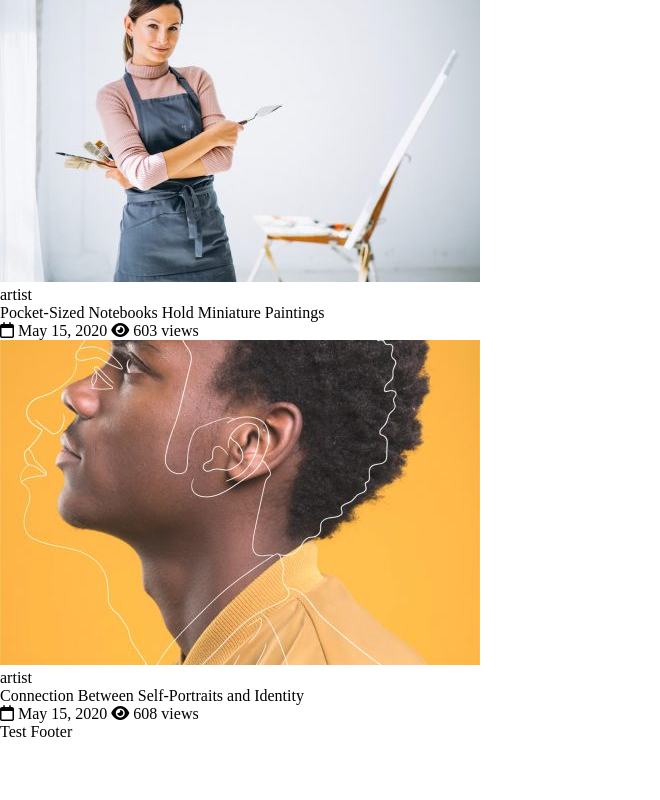
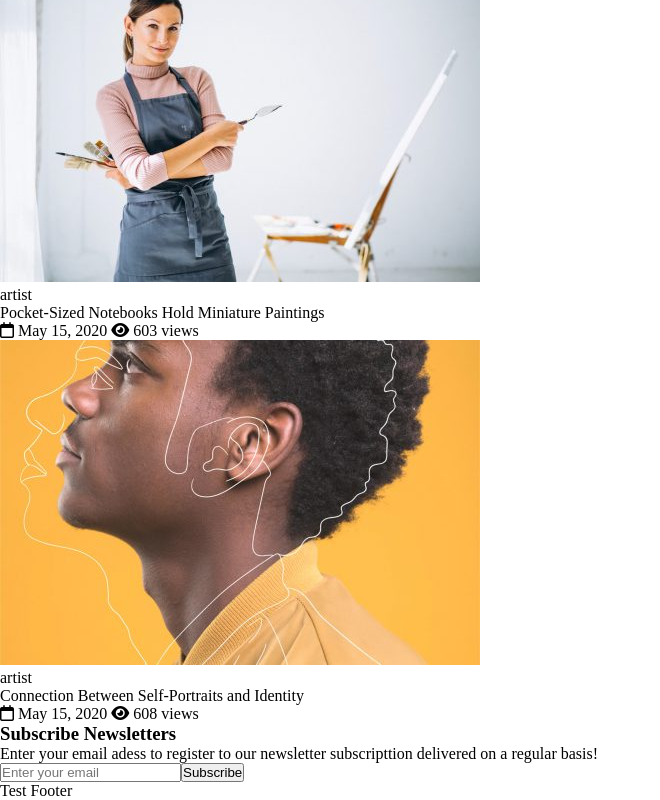
Before and after one commit to MarioBroi/proj-html-vuejs, a Vue app: page / in a window 1280 px wide. Shown: the part 4930-5730 px from the top of the page, without its empty margins (0-660 px from the left). Before the commit the page ends 5671 px from the top, so only its background shows below. Built offline with nearby package versions, Linux system fonts and the light colour scheme.

Commit message:
add newsletter section in AppMain, update readme

```diff
--- a/src/components/AppMain.vue
+++ b/src/components/AppMain.vue
@@ -358,7 +358,12 @@ export default {
         </section>
         <!-- /.blog -->
 
-        <section class="newsletter"></section>
+        <section class="newsletter">
+            <h3>Subscribe <span>Newsletters</span></h3>
+            <p>Enter your email adess to register to our newsletter subscripttion delivered on a regular basis!</p>
+            <input type="text" placeholder="Enter your email">
+            <button>Subscribe</button>
+        </section>
         <!-- /.newsletter -->
 
     </main>
```
Also changed, not shown: 1 other file (tests, documents, lock files or other folders).
